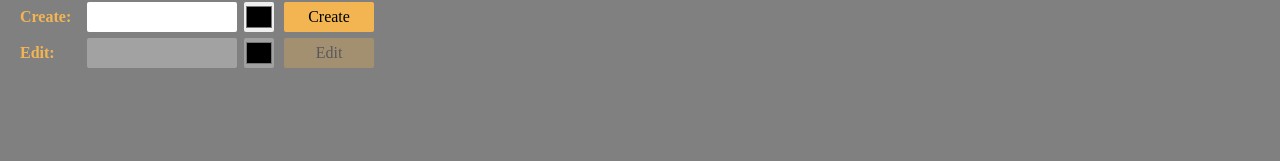
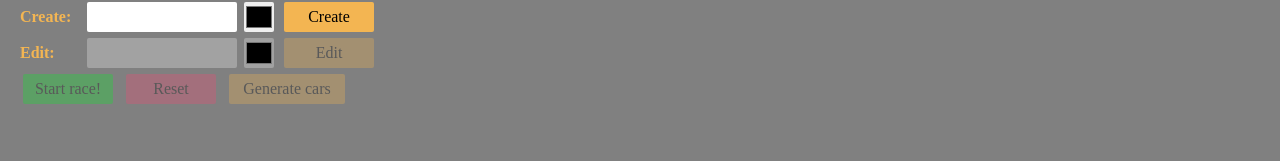
Before and after one commit to achiewe/async-race, a React (Create React App) app: page / in a window 1280 px wide. Shown: the part 127-288 px from the top of the page. Built offline with nearby package versions, Linux system fonts and the light colour scheme.

Commit message:
add tin the raceSettings buttons to generate cars to start race and to reset race

```diff
--- /dev/null
+++ b/src/components/carSettings/raceSettings.tsx
@@ -0,0 +1,38 @@
+import Button from "../buttons/button";
+
+function RaceSettings() {
+  return (
+    <>
+      <div className="settings-container">
+        <div className="settings-content">
+          <Button
+            className="button btn-start-race"
+            text="Start race!"
+            disabled
+            handleClick={() => {
+              console.log("click");
+            }}
+          />
+          <Button
+            className="button btn-stop-race"
+            text="Reset"
+            disabled
+            handleClick={() => {
+              console.log("click");
+            }}
+          />
+          <Button
+            className="button btn-generate"
+            text="Generate cars"
+            disabled
+            handleClick={() => {
+              console.log("click");
+            }}
+          />
+        </div>
+      </div>
+    </>
+  );
+}
+
+export default RaceSettings;
--- a/src/components/carSettings/settings.css
+++ b/src/components/carSettings/settings.css
@@ -56,3 +56,18 @@
   -o-border-radius: 2px;
   cursor: pointer;
 }
+
+.btn-start-race {
+  background-color: #0beb28;
+  cursor: pointer;
+}
+
+.btn-stop-race {
+  background-color: #f34973;
+  cursor: pointer;
+}
+
+.btn-generate {
+  width: 116px;
+  cursor: pointer;
+}
--- a/src/components/pages/garage-page/garage.tsx
+++ b/src/components/pages/garage-page/garage.tsx
@@ -3,6 +3,7 @@ import { TAppState } from "../../../types/TAppState";
 import CreateCarItem from "../../carSettings/createCar";
 import EditCarItem from "../../carSettings/updateCar";
 import { TCars } from "../../../types/TCarsData";
+import RaceSettings from "../../carSettings/raceSettings";
 
 interface Props {
   appState: TAppState;
@@ -19,6 +20,9 @@ function Garage({ appState }: Props): JSX.Element {
           appState={appState}
         />
         <EditCarItem appState={appState} />
+        <div className="settings-btns">
+          <RaceSettings />
+        </div>
       </div>
     </main>
   );
--- /dev/null
+++ b/src/components/playground/playground.tsx
@@ -0,0 +1,5 @@
+function View() {
+  return <div className="playground-page"></div>;
+}
+
+export default View;
```
